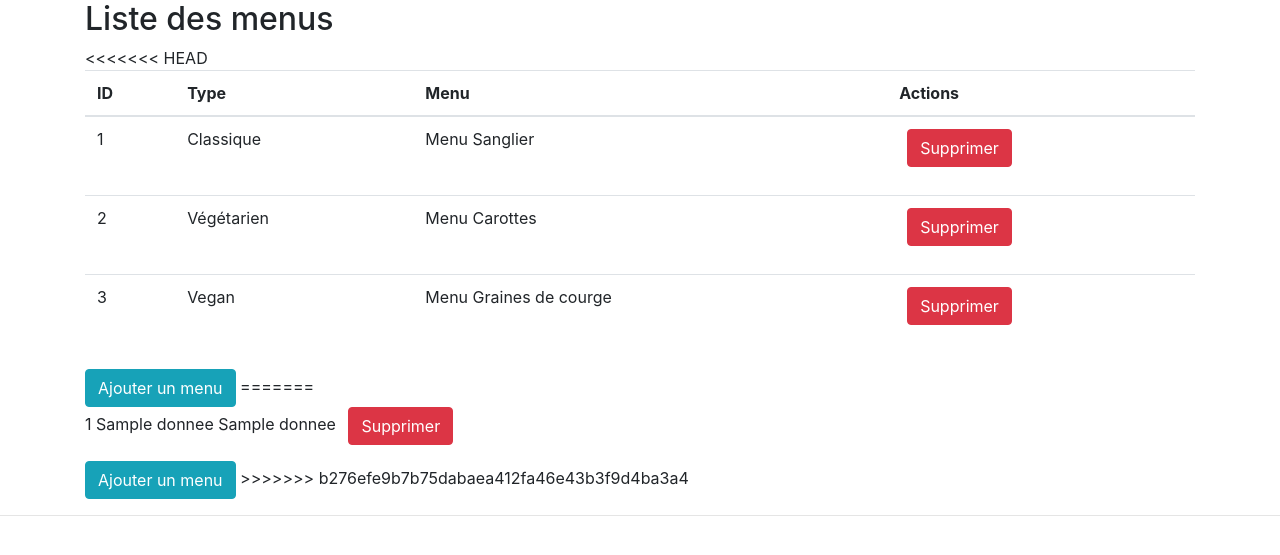
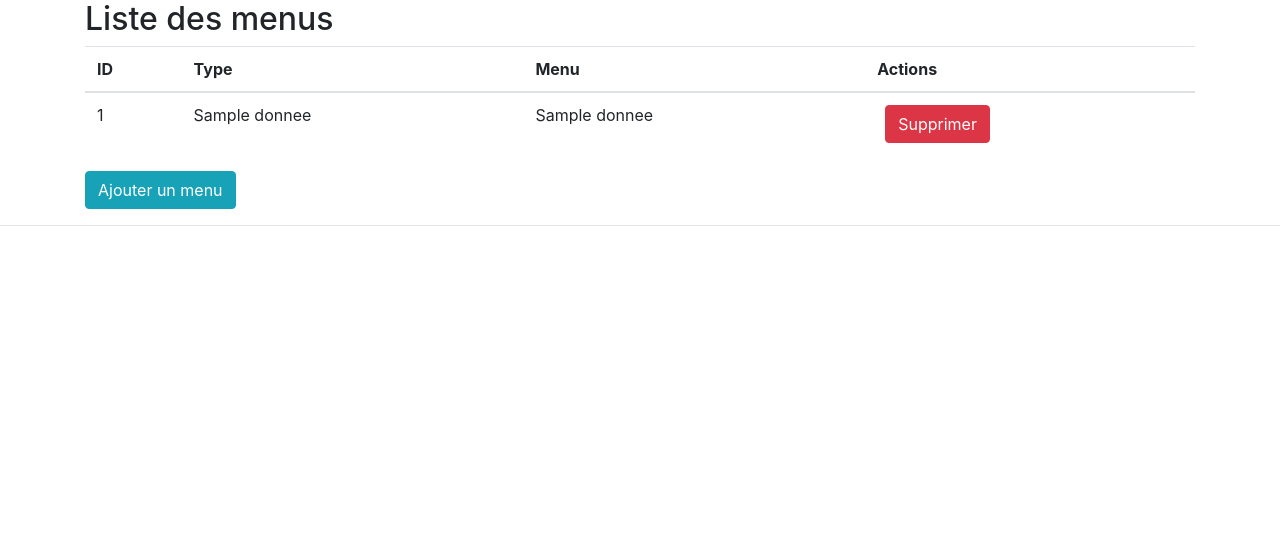
Before and after one commit to guio12/strascook_symfony4, a PHP site: template src/View/StrasCook/admin.html.twig in a window 1280 px wide. Shown: the top 555 px of the page. Run offline with PHP 8.4, Linux system fonts and the light colour scheme; the template is opened without the code that fills it: most values are stand-ins (such as "Sample title", 1, 10 or a date in 2020); some libraries are stand-ins or nearby versions.

Commit message:
résolution de conflits

```diff
--- a/app/dispatcher.php
+++ b/app/dispatcher.php
@@ -23,7 +23,7 @@
     $r->addRoute('GET', '/admin', 'AdminMenu/index');
     $r->addRoute('POST', '/admin/ajouter', 'AdminMenu/ajouter');
     $r->addRoute('POST', '/admin/supprimer', 'AdminMenu/supprimer');
-    $r->addRoute('GET', '/admin/actu', 'AdminActu/ajouter');
+    $r->addRoute('GET', '/admin/actu', 'AdminActu/index');
     $r->addRoute('POST', '/admin/actu', 'AdminActu/ajouter');
 
 });
--- a/src/Controller/AdminMenuController.php
+++ b/src/Controller/AdminMenuController.php
@@ -26,6 +26,7 @@ class AdminMenuController extends AbstractController
         return $this->twig->render('StrasCook/admin.html.twig', ['donnees' => $resultat, 'erreurs' => $this->erreurs]);
 
     }
+
     public function ajouter()
     {
         $resultat = "";
--- a/src/Model/ActuManager.php
+++ b/src/Model/ActuManager.php
@@ -21,8 +21,7 @@ class ActuManager extends EntityManager
 
     public function ajouter($donnees)
     {
-        $requete = $this->conn->prepare("INSERT INTO $this->table (`titre`, `image`, `contenu`) VALUES (\"" . $donnees['titre'] . "\", \"" . $donnees['image'] . "\", \"" . $donnees['contenu'] . "\")");
-
+        $requete = $this->conn->prepare("INSERT INTO $this->table (`titre`, `image`, `contenu`) VALUES (\"" . $donnees['titre'] . "\", \"" . $donnees['image'] . "\", \"" . $donnees['article'] . "\")");
         return $requete->execute();
     }
 
--- a/src/View/StrasCook/admin.html.twig
+++ b/src/View/StrasCook/admin.html.twig
@@ -25,29 +25,6 @@
             </tr>
             </thead>
             <tbody>
-<<<<<<< HEAD
-            <tr>
-                <td>1</td>
-                <td>Classique</td>
-                <td>Menu Sanglier</td>
-                <td><form action="/admin" method="post" name="supprimer"><button type="submit" class="btn btn-danger ml-2">Supprimer</button></form></td>
-            </tr>
-            <tr>
-                <td>2</td>
-                <td>Végétarien</td>
-                <td>Menu Carottes</td>
-                <td><form action="/admin" method="post" name="supprimer"><button type="submit" class="btn btn-danger ml-2">Supprimer</button></form></td>
-            </tr>
-            <tr>
-                <td>3</td>
-                <td>Vegan</td>
-                <td>Menu Graines de courge</td>
-                <td><form action="/admin" method="post" name="supprimer"><button type="submit" class="btn btn-danger ml-2">Supprimer</button></form></td>
-            </tr>
-            </tbody>
-        </table>
-        <button class="btn btn-info" id="bouton_ajout_menu">Ajouter un menu</button>
-=======
 
             <form action="/admin/supprimer" method="post" name="supprimer">
                 {% for menu in donnees %}
@@ -64,18 +41,13 @@
             </tbody>
         </table>
         <button class="btn btn-info" id="bouton_ajout_menu"> Ajouter un menu</button>
->>>>>>> b276efe9b7b75dabaea412fa46e43b3f9d4ba3a4
     </div>
 
     <hr>
 
     <section class="container" id="ajout_menu" style="display:none">
         <h2>Menu</h2>
-<<<<<<< HEAD
-        <form class="form-group" action="/admin" enctype="multipart/form-data" method="post">
-=======
         <form class="form-group" action="/admin/ajouter" enctype="multipart/form-data" method="post">
->>>>>>> b276efe9b7b75dabaea412fa46e43b3f9d4ba3a4
             <div class="row">
                 <div class="col">
                     <label for="type">Type</label>
--- a/src/View/StrasCook/adminactu.html.twig
+++ b/src/View/StrasCook/adminactu.html.twig
@@ -17,7 +17,7 @@
 
     <div class="container">
 
-    <form class="row" method="post" action="/Admin">
+    <form class="row" method="post" action="/admin/actu">
 
     <div class="col-6">
 
--- a/src/View/StrasCook/login2.html.twig
+++ b/src/View/StrasCook/login2.html.twig
@@ -27,7 +27,7 @@
                                 <div class="mt-4">
                                      <ul class="col-12" id="choix">
                                          <li><a href="/admin"><button name ="ajouter_menus" class="btn btn-primary btn-block float-right">Ajouter/Modifier des menus</button></a></li>
-                                        <li><button name ="ajouter_actu" class="btn btn-primary btn-block float-right">Ajouter/Modifier des actus</button></li>
+                                        <li><a href="/admin/actu"><button name ="ajouter_actu" class="btn btn-primary btn-block float-right">Ajouter/Modifier des actus</button></a></li>
                                         <li><button name ="reservations" class="btn btn-primary btn-block float-right">Gérer les réservations</button></li>
                                         <li><a href="/logout"><button class="glyphicon glyphicon-user btn btn-faded btn-block float-right" aria-hidden="true">Se déconnecter </button>
                                          </a>
```
Also changed, not shown: src/Controller/AdminActuController.php (+70 -53 lines).
